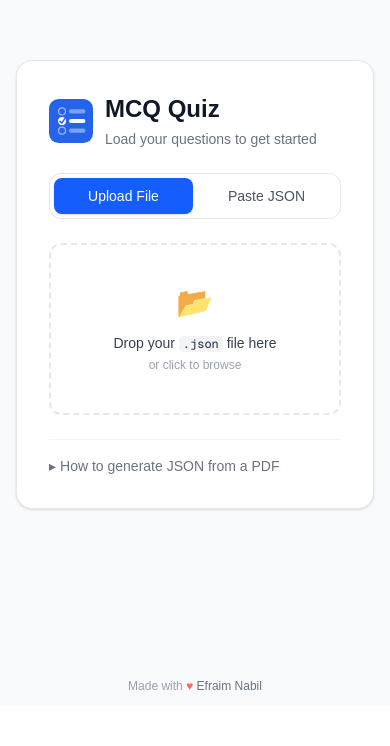
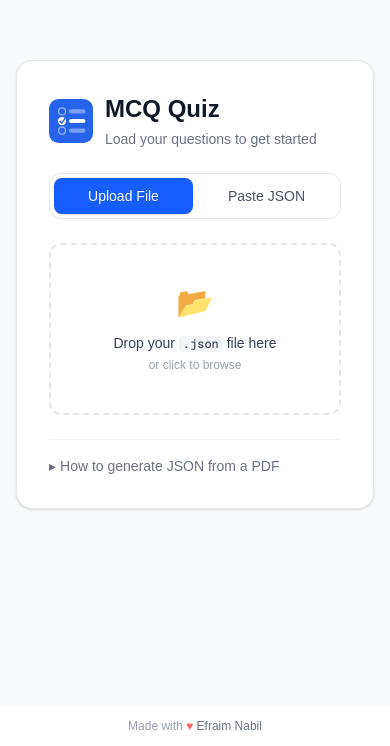
Before and after one commit to efraimnabil/mcq-quiz, a Next.js app: page / in a window 390 px wide. Shown: the part 138-884 px from the top of the page. Before the commit the page ends 844 px from the top, so only its background shows below. Built offline with nearby package versions, Linux system fonts and the light colour scheme.

Commit message:
Move credit footer out of fixed overlay
The fixed bottom-0 footer overlapped the quiz's bottom buttons on
mobile, causing accidental taps on the LinkedIn link. Switch to a
normal in-flow footer so it sits below content instead.

```diff
--- a/src/app/layout.tsx
+++ b/src/app/layout.tsx
@@ -30,14 +30,14 @@ export default function RootLayout({
     >
       <body className="min-h-full flex flex-col">
         <main className="flex-1">{children}</main>
-        <footer className="fixed bottom-0 left-0 right-0 text-center py-3 text-xs text-gray-400 pointer-events-none">
+        <footer className="text-center py-3 text-xs text-gray-400">
           Made with{" "}
           <span className="text-red-400">♥</span>{" "}
           <a
             href="https://www.linkedin.com/in/efraimnabil"
             target="_blank"
             rel="noopener noreferrer"
-            className="font-medium text-gray-500 hover:text-blue-600 transition-colors pointer-events-auto"
+            className="font-medium text-gray-500 hover:text-blue-600 transition-colors"
           >
             Efraim Nabil
           </a>
```
